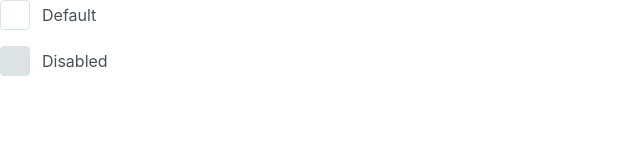
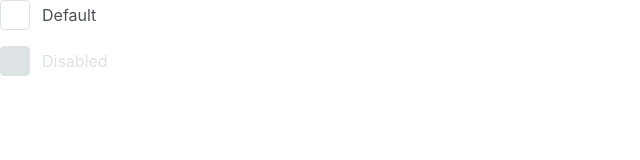
Before and after one commit to kamille57/htmlcss-20240216_nastya-burdenkova, a website: page 07-lection5/01-checkbox/index.html in a window 1280 px wide. Shown: the full height of the page, 0-640 px from the left. Drawn offline with Linux system fonts and the light colour scheme.

Commit message:
добавить цвет текста для disabled

```diff
--- a/07-lection5/01-checkbox/checkbox.css
+++ b/07-lection5/01-checkbox/checkbox.css
@@ -47,6 +47,10 @@
     font-family: 'Inter';
 }
 
+.checkbox__label_disabled {
+    color: var(--grey-2);
+}
+
 .checkbox__input:checked ~ .checkbox__state .checkbox__control {
     border-color: var(--blue-1);
     background-color: var(--blue-1);
--- a/07-lection5/01-checkbox/index.html
+++ b/07-lection5/01-checkbox/index.html
@@ -27,7 +27,7 @@
                         <use href="../../assets/images/icons.svg#check"></use>
                     </svg>
                 </div>
-                <div class="checkbox__label">Disabled</div>
+                <div class="checkbox__label checkbox__label_disabled">Disabled</div>
             </div>
         </label>
     </div>
```
